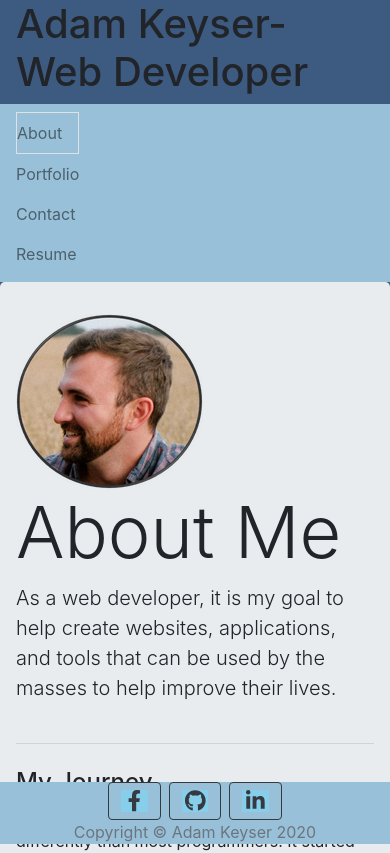
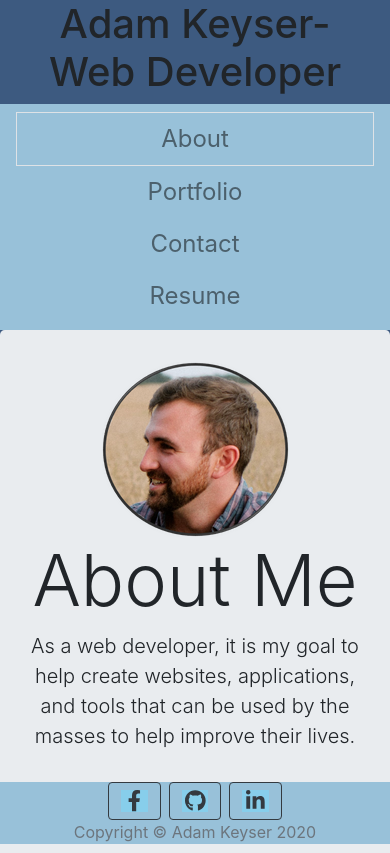
Before and after one commit to adamkeyser45/professional_portfolio, a React (Create React App) app: page / in a window 390 px wide. Shown: the top 853 px of the page. Built offline with nearby package versions, Linux system fonts and the light colour scheme.

Commit message:
heading and nav center properly

```diff
--- a/src/components/Header/index.js
+++ b/src/components/Header/index.js
@@ -3,7 +3,7 @@ import React from 'react';
 function Header() {
     return (
         <section>
-            <h1 className="h1 px-3">Adam Keyser- Web Developer</h1>
+            <h1 id="page-header" className="h1 px-3">Adam Keyser- Web Developer</h1>
         </section>
     )
 }
--- a/src/components/pages/About.js
+++ b/src/components/pages/About.js
@@ -5,10 +5,10 @@ function About() {
         <div className="jumbotron">
             <div className="row">
                 <div className="col-12 col-md-2">
-                    <img className="img-fluid" src={require("../../assets/img/adam_portrait_small.png")}
+                    <img id="adam-portrait" className="" src={require("../../assets/img/adam_portrait_small.png")}
                         alt="A protrait of Adam Keyser"/>
                 </div>
-                <div className="col-12 col-md-10">
+                <div id="about-heading" className="col-12 col-md-10">
                     <h1 className="display-3">About Me</h1>
                     <p className="lead">
                         As a web developer, it is my goal to help create websites, applications,
--- a/src/index.css
+++ b/src/index.css
@@ -36,3 +36,32 @@ footer {
 #resume-download {
   background-color: #E0FBFC;
 }
+
+@media screen and (max-width: 570px) {
+
+  #page-header {
+    text-align: center;
+  }
+
+  .navbar {
+    display: block;
+    margin-left: auto;
+    margin-right: auto;
+  }
+
+  .navbar-nav .nav-item {
+    text-align: center;
+    font-size: x-large;
+  }
+
+  #adam-portrait {
+    display: block;
+    margin-left: auto;
+    margin-right: auto;
+  }
+
+  #about-heading {
+    text-align: center;
+  }
+
+}
```
